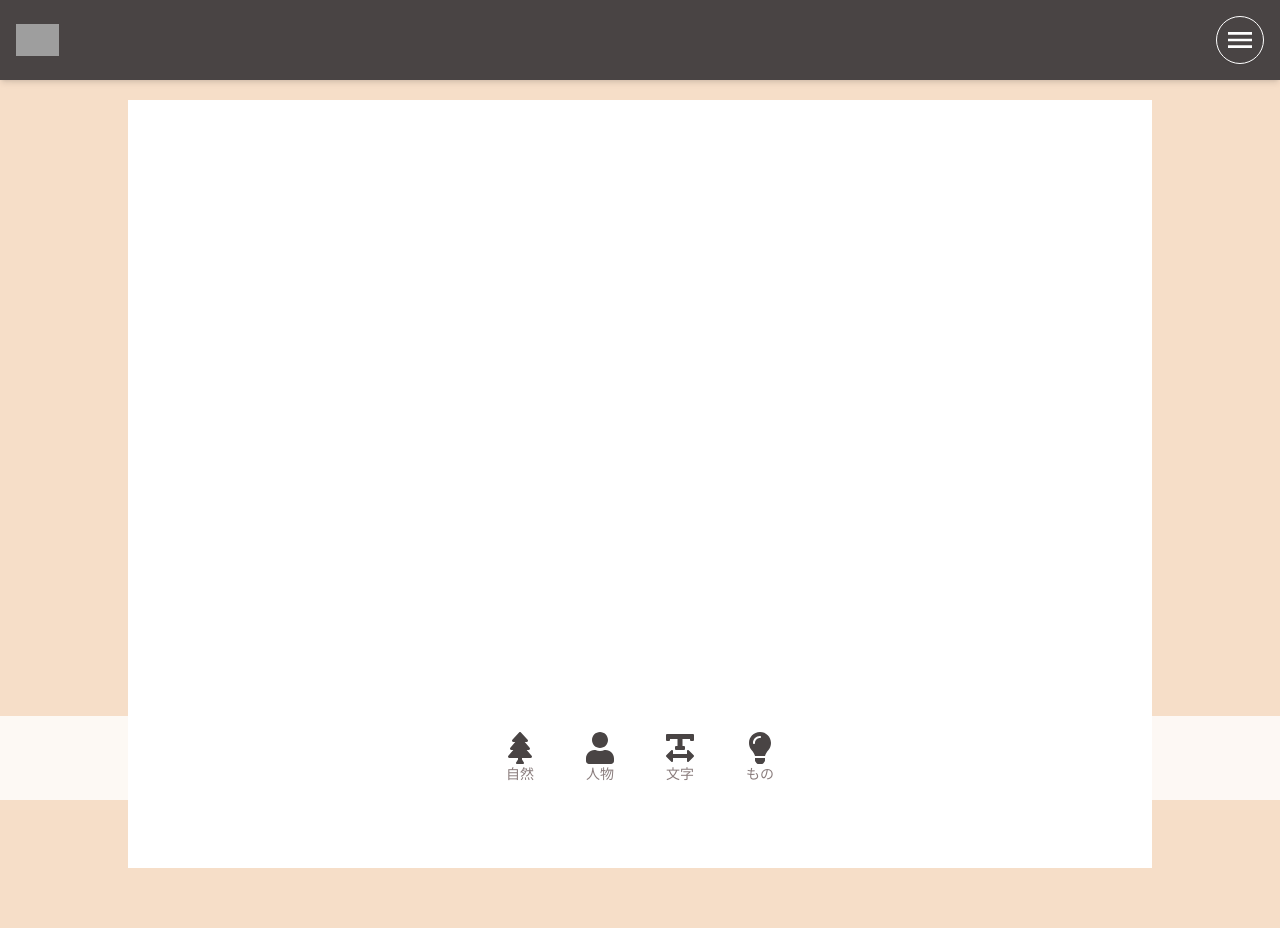
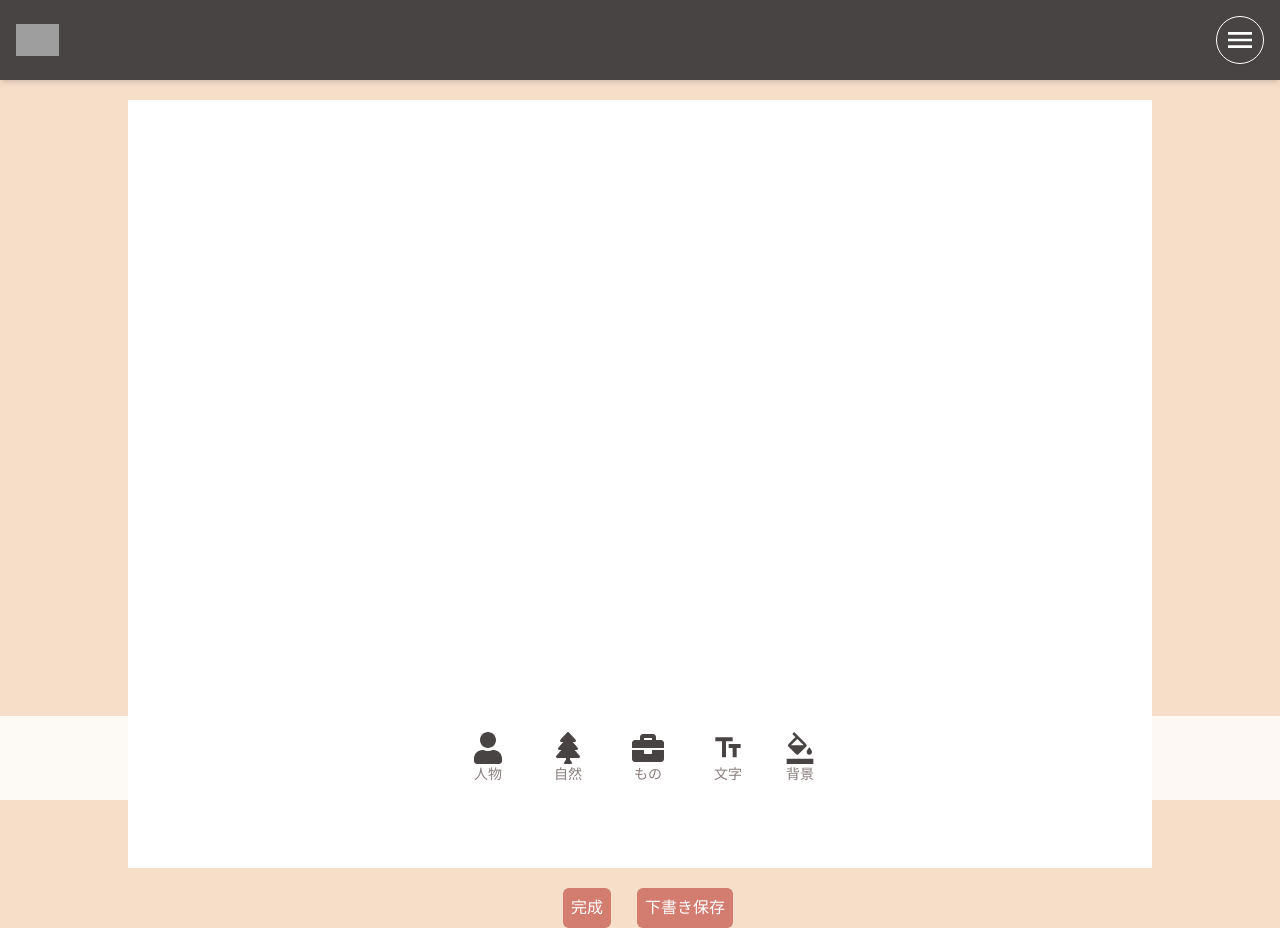
Before and after one commit to erika-to-omochi/make_picture_book, a Next.js app in the folder front/: page /create-book in a window 1280 px wide. Before the commit the page ends 868 px from the top, so only its background shows below. Built offline with nearby package versions, Linux system fonts and the light colour scheme; grey boxes are pictures that could not be loaded.

Commit message:
完成と下書き保存のボタンを追加

```diff
--- a/front/src/app/components/Canvas.jsx
+++ b/front/src/app/components/Canvas.jsx
@@ -3,7 +3,18 @@
 import React, { useEffect, useRef, useState } from 'react';
 import { Stage, Layer, Rect, Text, Transformer, Image as KonvaImage } from 'react-konva';
 
-function Canvas({ texts, images, onSelectText, onDeleteText, onUpdateText, onDeleteImage, onUpdateImage }) {
+function Canvas({
+  texts,
+  images,
+  onSelectText,
+  onDeleteText,
+  onUpdateText,
+  onDeleteImage,
+  onUpdateImage,
+  backgroundColor,
+  onComplete,
+  onSaveDraft
+}) {
   const [selectedTextIndex, setSelectedTextIndex] = useState(null);
   const [selectedImageIndex, setSelectedImageIndex] = useState(null);
   const [loadedImages, setLoadedImages] = useState([]);
@@ -100,7 +111,7 @@ function Canvas({ texts, images, onSelectText, onDeleteText, onUpdateText, onDel
   };
 
   return (
-    <div style={{ display: "flex", justifyContent: "center", paddingTop: "20px" }}>
+    <div style={{ display: "flex", flexDirection: "column", alignItems: "center", paddingTop: "20px" }}>
       <Stage
         ref={stageRef}
         width={stageWidth}
@@ -113,7 +124,7 @@ function Canvas({ texts, images, onSelectText, onDeleteText, onUpdateText, onDel
             y={0}
             width={stageWidth}
             height={stageHeight}
-            fill="white"
+            fill={backgroundColor}
             onMouseDown={handleStageMouseDown}
             name="background"
           />
@@ -155,6 +166,16 @@ function Canvas({ texts, images, onSelectText, onDeleteText, onUpdateText, onDel
           )}
         </Layer>
       </Stage>
+
+      {/* キャンバスの下にボタンを配置 */}
+      <div style={{ marginTop: "20px", display: "flex", gap: "10px" }}>
+        <button onClick={onComplete} className="p-2 bg-customButton text-white rounded-md hover:bg-opacity-80 ml-4">
+          完成
+        </button>
+        <button onClick={onSaveDraft} className="p-2 bg-customButton text-white rounded-md hover:bg-opacity-80 ml-4">
+          下書き保存
+        </button>
+      </div>
     </div>
   );
 }
--- a/front/src/app/components/CreateBookFooter.jsx
+++ b/front/src/app/components/CreateBookFooter.jsx
@@ -1,6 +1,7 @@
 "use client";
 
-import { FaTree, FaUser, FaTextWidth, FaLightbulb } from "react-icons/fa";
+import { FaTree, FaUser, FaBriefcase } from "react-icons/fa";
+import { MdFormatColorFill, MdOutlineTextFields } from "react-icons/md";
 import TextInputCanvas from "./TextInputCanvas";
 import PeopleImages from "./PeopleImages";
 import NatureImages from "./NatureImages";
@@ -15,7 +16,8 @@ export default function CreateBookFooter({
   handleDeleteText,
   texts,
   selectedText,
-  handleAddImage
+  handleAddImage,
+  setBackgroundColor
 }) {
   // パネルごとのコンテンツを関数として定義
   const renderPanelContent = () => {
@@ -34,6 +36,17 @@ export default function CreateBookFooter({
         return <PeopleImages onImageSelect={handleImageSelect} />;
       case "もの":
         return <ObjectImages onImageSelect={handleImageSelect} />;
+        case "背景色":
+          return (
+            <div className="flex items-center p-4 gap-2">
+              <label>背景色を選択:</label>
+              <input
+                type="color"
+                onChange={(e) => setBackgroundColor(e.target.value)}
+                className="w-12 h-12"
+              />
+            </div>
+          );
       default:
         return null;
     }
@@ -54,7 +67,7 @@ export default function CreateBookFooter({
             backgroundColor: "rgba(255, 255, 255, 0.8)",
           }}
         >
-          <h2 className="text-lg font-bold mb-4">{activePanel}の内容</h2>
+          <h2 className="text-lg font-bold mb-4">{activePanel}を選ぶ</h2>
           {renderPanelContent()}
         </div>
       )}
@@ -69,21 +82,25 @@ export default function CreateBookFooter({
           width: "100%",
         }}
       >
+        <button onClick={() => togglePanel("人物")} className="flex flex-col items-center mx-2">
+          <FaUser size={32} className="text-icon" />
+          <span>人物</span>
+        </button>
         <button onClick={() => togglePanel("自然")} className="flex flex-col items-center mx-2">
           <FaTree size={32} className="text-icon" />
           <span>自然</span>
         </button>
-        <button onClick={() => togglePanel("人物")} className="flex flex-col items-center mx-2">
-          <FaUser size={32} className="text-icon" />
-          <span>人物</span>
+        <button onClick={() => togglePanel("もの")} className="flex flex-col items-center mx-2">
+          <FaBriefcase size={32} className="text-icon" />
+          <span>もの</span>
         </button>
         <button onClick={() => togglePanel("文字")} className="flex flex-col items-center mx-2">
-          <FaTextWidth size={32} className="text-icon" />
+          <MdOutlineTextFields size={32} className="text-icon" />
           <span>文字</span>
         </button>
-        <button onClick={() => togglePanel("もの")} className="flex flex-col items-center mx-2">
-          <FaLightbulb size={32} className="text-icon" />
-          <span>もの</span>
+        <button onClick={() => togglePanel("背景色")} className="flex flex-col items-center">
+          <MdFormatColorFill size={32} className="text-icon" />
+          <span>背景</span>
         </button>
       </footer>
     </>
--- a/front/src/app/components/TextInputCanvas.jsx
+++ b/front/src/app/components/TextInputCanvas.jsx
@@ -31,7 +31,10 @@ function TextInputCanvas({ onAddText, onUpdateText, selectedText }) {
   };
 
   return (
-    <div className="text-input-canvas">
+    <div
+      className="text-input-canvas overflow-y-scroll"
+      style={{ maxHeight: '250px' }}
+    >
       <div className="flex flex-wrap">
         <div className="w-full pr-2 mb-4">
           <input
@@ -42,7 +45,8 @@ function TextInputCanvas({ onAddText, onUpdateText, selectedText }) {
             className="border p-2 w-full"
           />
         </div>
-        <div className="flex w-full">
+        <div className="flex items-center gap-2">
+          <label>サイズ:</label>
           <input
             type="number"
             value={fontSize}
@@ -51,16 +55,18 @@ function TextInputCanvas({ onAddText, onUpdateText, selectedText }) {
             className="border p-2 mr-4"
             style={{ width: '20%' }}
           />
-          <input
-            type="color"
-            value={color}
-            onChange={(e) => setColor(e.target.value)}
-            className="border p-4 mr-4 mt-1.5"
-            style={{ width: '10%' }}
-          />
+          <div className="flex items-center p-4 gap-2">
+            <label>文字色:</label>
+            <input
+              type="color"
+              value={color}
+              onChange={(e) => setColor(e.target.value)}
+              className="w-12 h-12"
+            />
+          </div>
           <button
             onClick={handleButtonClick}
-            className="p-2 bg-customButton text-white rounded-md hover:bg-opacity-80"
+            className="p-2 bg-customButton text-white rounded-md hover:bg-opacity-80 ml-4"
             style={{ width: '20' }}
           >
             {selectedText ? 'テキストを更新' : 'キャンバスに追加'}
--- a/front/src/app/create-book/page.jsx
+++ b/front/src/app/create-book/page.jsx
@@ -12,6 +12,7 @@ export default function CreateBookPage() {
   const [texts, setTexts] = useState([]);
   const [images, setImages] = useState([]);
   const [selectedTextIndex, setSelectedTextIndex] = useState(null);
+  const [backgroundColor, setBackgroundColor] = useState("white");
 
   const togglePanel = (panelName) => {
     setActivePanel(activePanel === panelName ? null : panelName);
@@ -92,6 +93,20 @@ export default function CreateBookPage() {
     setSelectedTextIndex(null);
   };
 
+    // 「完成」ボタンの処理
+    const onComplete = () => {
+      console.log("Document completed", { texts, images });
+      alert("Document completed!");
+      // 必要に応じてバックエンドへの保存処理などを追加
+    };
+
+    // 「下書き保存」ボタンの処理
+    const onSaveDraft = () => {
+      console.log("Document saved as draft", { texts, images });
+      alert("Draft saved!");
+      // 下書き保存のための処理を追加（例：ローカルストレージやバックエンドに一時保存）
+    };
+
   return (
     <div>
       <Canvas
@@ -102,6 +117,9 @@ export default function CreateBookPage() {
         onUpdateText={handleUpdateTextFromCanvas}
         onUpdateImage={handleUpdateImage}
         onDeleteImage={handleDeleteImage}
+        backgroundColor={backgroundColor}
+        onComplete={onComplete}
+        onSaveDraft={onSaveDraft}
       />
 
       <CreateBookFooter
@@ -114,6 +132,7 @@ export default function CreateBookPage() {
         handleDeleteText={handleDeleteText}
         texts={texts}
         selectedText={selectedText}
+        setBackgroundColor={setBackgroundColor}
       />
     </div>
   );
```
